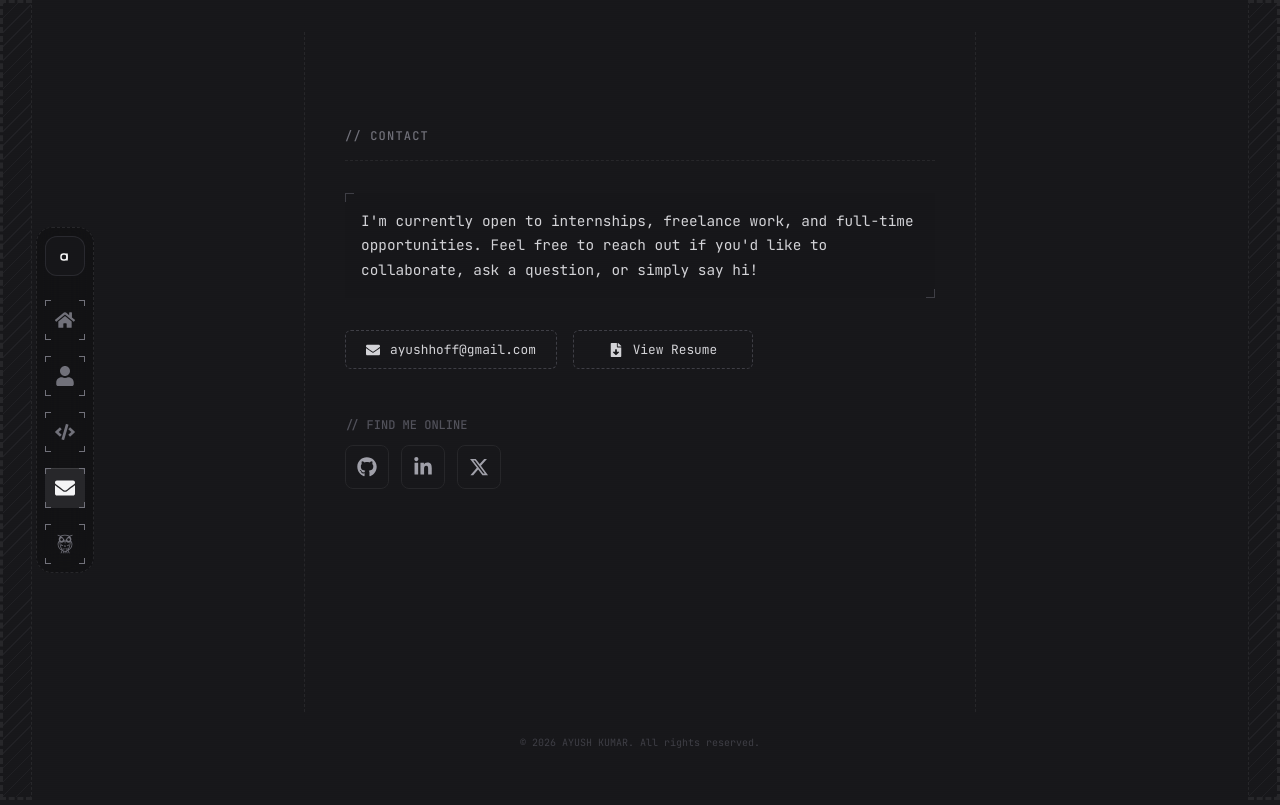
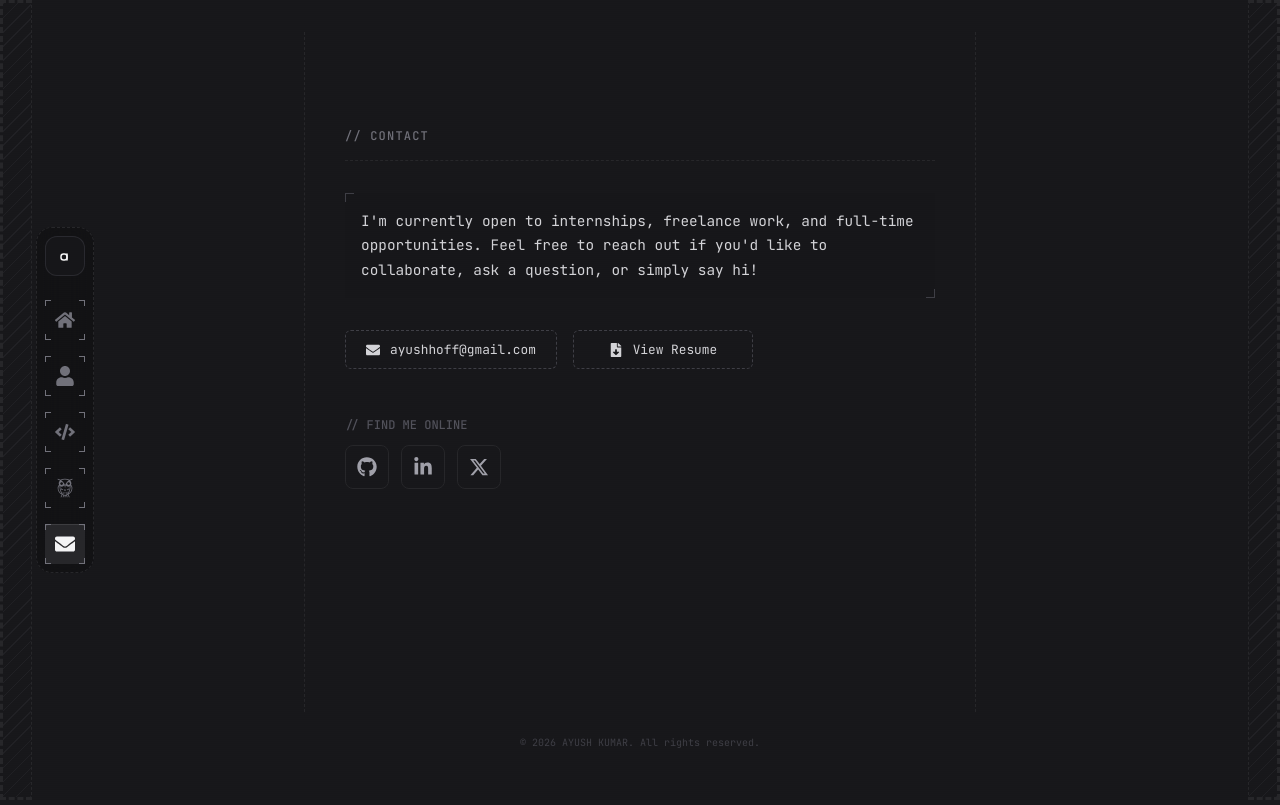
Before and after one commit to macayu17/ayushworks, a React (Vite) app: page /contact in a window 1280 px wide. Built offline with nearby package versions, Linux system fonts and the light colour scheme; a web font is replaced by a local one.

Commit message:
refactor(ui): embed external links directly within core navigation tree arrays to dynamically order codolio above contact block

```diff
--- a/src/components/Projects/Projects.jsx
+++ b/src/components/Projects/Projects.jsx
@@ -21,7 +21,7 @@ const Projects = () => {
     },
     {
       title: "Parkinson's Screening",
-      status: 'Research',
+      status: 'Completed',
       description: 'Clinical screening using transformer-based ML models.',
       tags: ['#Python', '#PyTorch', '#Flask', '#Transformers'],
       github: 'https://github.com/macayu17/Parkinsons-Disease-Assesment-Portal.git',
@@ -45,7 +45,7 @@ const Projects = () => {
     },
     {
       title: 'Multimodal Sentiment',
-      status: 'In Progress',
+      status: 'Completed',
       description: 'Sentiment analysis using text, vision & audio transformers.',
       tags: ['#Python', '#TensorFlow', '#PyTorch', '#OpenCV'],
       github: 'https://github.com/macayu17',
--- a/src/components/Sidebar/Sidebar.jsx
+++ b/src/components/Sidebar/Sidebar.jsx
@@ -7,6 +7,7 @@ const navItems = [
   { path: '/', icon: <FaHome size={20} />, label: 'Home' },
   { path: '/about', icon: <FaUser size={20} />, label: 'About' },
   { path: '/skill', icon: <FaCode size={20} />, label: 'Skills' },
+  { path: 'https://codolio.com/profile/macayu17', icon: <GiOwl size={20} />, label: 'Codolio', external: true },
   { path: '/contact', icon: <FaEnvelope size={20} />, label: 'Contact' },
 ];
 
@@ -25,7 +26,27 @@ export default function Sidebar() {
 
         {/* Nav Items */}
         <nav className="sidebar-nav" aria-label="Main navigation">
-          {navItems.map(item => (
+          {navItems.map(item => {
+            if (item.external) {
+              return (
+                <a
+                  key={item.label}
+                  href={item.path}
+                  target="_blank"
+                  rel="noopener noreferrer"
+                  className="sidebar-nav-item"
+                  title={item.label}
+                  aria-label={item.label}
+                >
+                  {item.icon}
+                  <span className="corner tl"></span>
+                  <span className="corner tr"></span>
+                  <span className="corner bl"></span>
+                  <span className="corner br"></span>
+                </a>
+              );
+            }
+            return (
               <NavLink
                 key={item.path}
                 to={item.path}
@@ -40,29 +61,34 @@ export default function Sidebar() {
                 <span className="corner bl"></span>
                 <span className="corner br"></span>
               </NavLink>
-          ))}
-
-          <a
-            href="https://codolio.com/profile/anayush"
-            target="_blank"
-            rel="noopener noreferrer"
-            className="sidebar-nav-item"
-            title="Codolio Profile"
-            aria-label="Codolio Profile"
-          >
-            <GiOwl size={20} />
-            <span className="corner tl"></span>
-            <span className="corner tr"></span>
-            <span className="corner bl"></span>
-            <span className="corner br"></span>
-          </a>
+            );
+          })}
         </nav>
       </aside>
 
       {/* Mobile Bottom Nav */}
       <nav className="mobile-nav" aria-label="Mobile navigation">
         <div className="mobile-nav-inner">
-          {navItems.map(item => (
+          {navItems.map(item => {
+            if (item.external) {
+              return (
+                <a
+                  key={item.label}
+                  href={item.path}
+                  target="_blank"
+                  rel="noopener noreferrer"
+                  className="mobile-nav-item"
+                  aria-label={item.label}
+                >
+                  <div className="icon-wrap">
+                    {item.icon}
+                  </div>
+                  <span className="nav-label">{item.label}</span>
+                </a>
+              );
+            }
+
+            return (
               <NavLink
                 key={item.path}
                 to={item.path}
@@ -75,20 +101,8 @@ export default function Sidebar() {
                 </div>
                 <span className="nav-label">{item.label}</span>
               </NavLink>
-          ))}
-
-          <a
-            href="https://codolio.com/profile/macayu17"
-            target="_blank"
-            rel="noopener noreferrer"
-            className="mobile-nav-item"
-            aria-label="Codolio Profile"
-          >
-            <div className="icon-wrap">
-              <GiOwl size={20} />
-            </div>
-            <span className="nav-label">Codolio</span>
-          </a>
+            );
+          })}
         </div>
       </nav>
     </>
```
Lines whose indentation alone changed are shown as unchanged.
